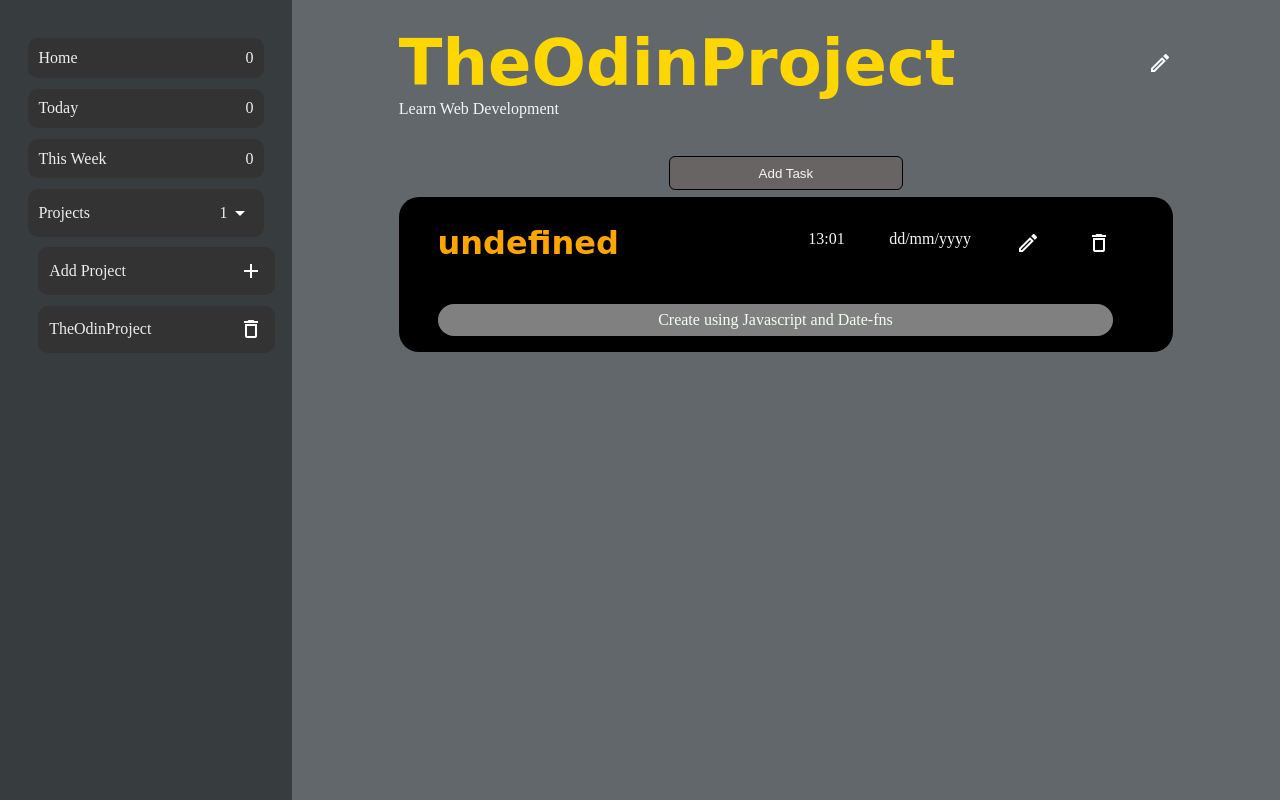
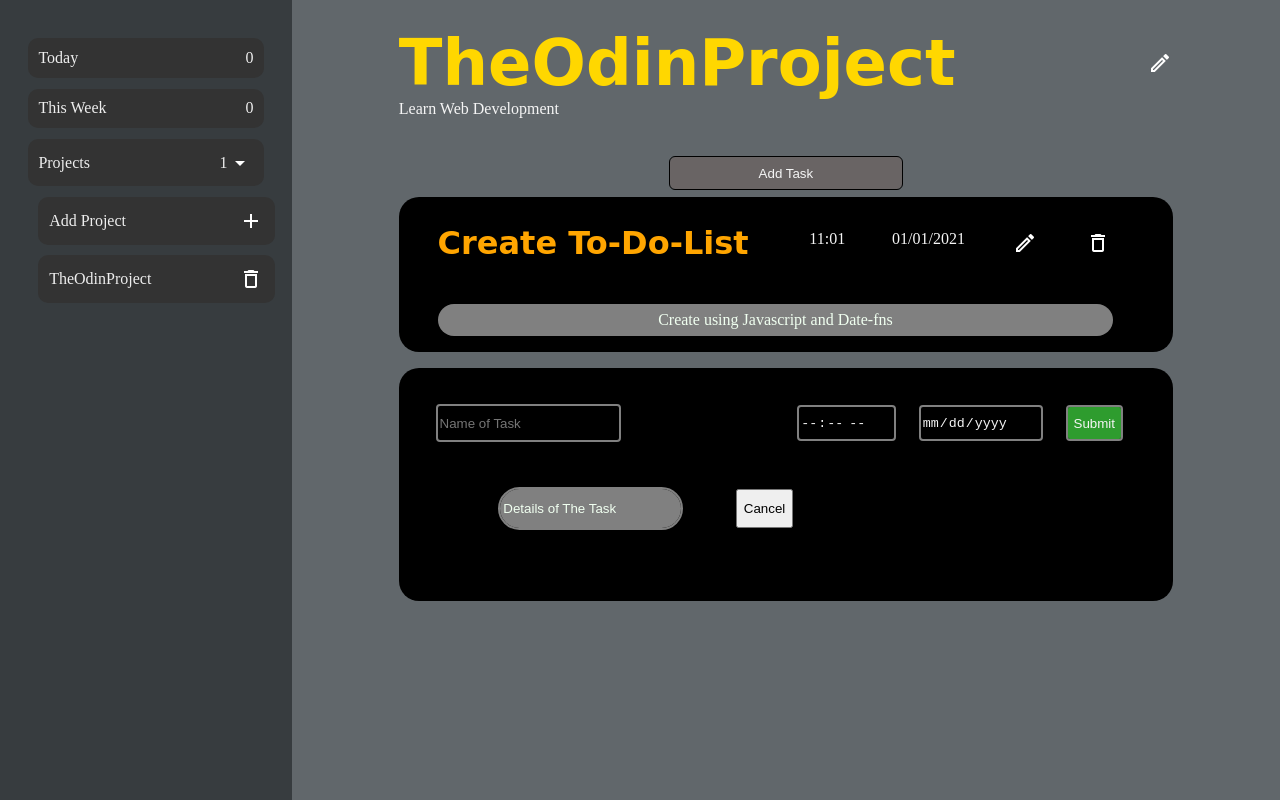
Before and after one commit to Kick933/To-Do-List, a website built with webpack: page dist/index.html in a window 1280 px wide. Both pictures are taken after a click on the button "Add Task". Built offline with nearby package versions, Linux system fonts and the light colour scheme.

Commit message:
Added task Editing and adding functionality.

```diff
--- a/src/DOMconstructor.js
+++ b/src/DOMconstructor.js
@@ -19,14 +19,21 @@
         {
             date: "dd/mm/yyyy",
             detail: "It is a Sample task",
-            time : "13:01",
+            time : "11:01",
             taskTitle: "Sample Task"
         }
     ]
 }
+function taskConstructor(taskTitle,detail,date,time){
+    this.taskTitle= taskTitle,
+    this.detail= detail,
+    this.date= date,
+    this.time= time
+}
 
 function DOMconstructor(){
     const body = document.getElementsByTagName("BODY")[0];
+    body.innerHTML="";
     // Creates Page Wrapper.
     const pageWrapper = document.createElement("div");
     pageWrapper.id = 'wrapper';
@@ -59,18 +66,6 @@
      const leftPane = document.createElement("div");
      leftPane.id = 'leftPane';
      leftPane.innerHTML = "";
-
-
-     //Creates home option.
-     const home = document.createElement('div');
-     home.classList.add("flexEnd");
-     const homeText = document.createElement('div');
-     homeText.innerText = "Home";
-     const numHomeTask = document.createElement('div');
-     numHomeTask.innerText = `${totalTask}`;
-     home.appendChild(homeText);
-     home.appendChild(numHomeTask);
-     leftPane.appendChild(home);
 
      // Creates Today option.
      const taskDueToday = document.createElement('div');
@@ -288,6 +283,7 @@
 }
 // Also used for addition of the task to project.
 function editTaskDOM(i){
+    const currentEditTask = finalArray[indexOfProjectDisplayed].tasks[i];
     const individualContainer =  document.getElementById(`task${i}`);
     individualContainer.innerHTML = "";
     individualContainer.classList.remove('individualTaskContainer');
@@ -302,16 +298,24 @@
     // The name of task and edit and delete button are available in this part.
     const taskName = document.createElement('input');
     taskName.setAttribute('type','text');
-    taskName.setAttribute('placeholder','Task Name')
+    taskName.setAttribute('value',`${currentEditTask.taskTitle}`)
     taskName.classList.add('inputText');
     taskName.required = true;
     // For edit Button.
-    const submit = document.createElement('input');
-    submit.setAttribute('type','submit');
-    submit.id = "taskSubmit";
-    submit.innerText = "Submit";
-    submit.addEventListener('click',()=>{
-
+    const submitBtn = document.createElement('input');
+    submitBtn.setAttribute('type','submit');
+    submitBtn.setAttribute('value','Submit');
+    submitBtn.id = "taskSubmit";
+    submitBtn.addEventListener('click',()=>{
+        if(taskName.value == '' || para.value == '' || timeOfTask.value == '' || dateOfTask == ''){
+        }else{
+            // For Task Name edit
+            finalArray[indexOfProjectDisplayed].tasks[i].taskTitle = taskName.value;
+            finalArray[indexOfProjectDisplayed].tasks[i].date = dateOfTask.value;
+            finalArray[indexOfProjectDisplayed].tasks[i].time = timeOfTask.value;
+            finalArray[indexOfProjectDisplayed].tasks[i].detail = para.value;
+            DOMconstructor();
+        }
     })
 
     const theFlex = document.createElement('div');
@@ -319,18 +323,20 @@
 
     const timeOfTask = document.createElement("input");
     timeOfTask.setAttribute('type','time');
+    timeOfTask.setAttribute('value',`${currentEditTask.time}`);
     timeOfTask.classList.add('time');
     timeOfTask.required = true;
 
     const dateOfTask = document.createElement("input");
     dateOfTask.setAttribute('type','date');
+    dateOfTask.setAttribute('value',`${currentEditTask.date}`);
     dateOfTask.classList.add('date');
     dateOfTask.required = true;
 
     // Appending date and time and buttons.
     theFlex.appendChild(timeOfTask);
     theFlex.appendChild(dateOfTask);
-    theFlex.appendChild(submit);
+    theFlex.appendChild(submitBtn);
 
     upperContainer.appendChild(taskName);
     upperContainer.appendChild(theFlex);
@@ -338,6 +344,7 @@
     // Append task detail.
     const para = document.createElement('input');
     para.setAttribute('type','text');
+    para.setAttribute('value',`${currentEditTask.detail}`)
     para.required = true;
     para.classList.add('taskDetail');
     container.appendChild(para);
@@ -386,21 +393,15 @@
 function deleteProject(i){
     finalArray.splice(i,1);
     if(finalArray.length == 0){
-        finalArray = [
-            {
-            title : "No Projects in task List",
-            description : "Create a Project to add tasks under it.",
-            tasks : []
-        }
-    ]
+        addNewProject();
     }else{
         projectBeingDisplayed = {
             title : "Select a project.",
             description : "Project Description will be shown here.",
             tasks : []
          }
+    DOMconstructor();
     }
-    DOMconstructor();
 }
 function addNewProject(){
     const layer = document.createElement('div');
@@ -427,8 +428,7 @@
     projDescribe.setAttribute('placeholder','Describe the project')
     const submitBtn = document.createElement('input');
     submitBtn.setAttribute('type','submit');
-    submitBtn.setAttribute('text','Add Project');
-    submitBtn.style.cssText = "background-color: gold;"
+    submitBtn.setAttribute('value','Add Project');
     submitBtn.addEventListener('click',()=>{
         event.preventDefault();
         if(projTitle.value == "" || projDescribe.value == ""){
@@ -450,7 +450,79 @@
     body.appendChild(addLayer);
 }
 function addNewTask(arg){
+    const aContainer =  document.createElement('form');
+    aContainer.id = `${arg.length}`;
+    aContainer.classList.remove('individualTaskContainer');
+    aContainer.classList.add('editTaskContainer');
+    const container = document.createElement('form');
+    container.classList.add('editTaskContainer');
 
+    // Upper container of the task.
+    const upperContainer = document.createElement('div');
+    upperContainer.classList.add('flexStretch');
+    // The name of task and edit and delete button are available in this part.
+    const taskName = document.createElement('input');
+    taskName.setAttribute('type','text');
+    taskName.setAttribute('placeholder','Name of Task')
+    taskName.classList.add('inputText');
+    taskName.required = true;
+    // For edit Button.
+    const submitBtn = document.createElement('input');
+    submitBtn.setAttribute('type','submit');
+    submitBtn.setAttribute('value','Submit');
+    submitBtn.id = "taskSubmit";
+    submitBtn.addEventListener('click',()=>{
+        if(taskName.value == '' || para.value == '' || timeOfTask.value == '' || dateOfTask.value == ''){
+        }else{
+            // For Task Name edit
+            const newTask = new taskConstructor(taskName.value,para.value,dateOfTask.value,dateOfTask.value)
+            console.log(newTask)
+            finalArray[indexOfProjectDisplayed].tasks.push(newTask);
+            DOMconstructor();
+        }
+    })
+    const cancelBtn = document.createElement('button');
+    cancelBtn.innerText = "Cancel";
+    cancelBtn.addEventListener('click',()=>{
+        aContainer.remove();
+    })
+
+    const theFlex = document.createElement('div');
+    theFlex.classList.add('flexAround');
+
+    const timeOfTask = document.createElement("input");
+    timeOfTask.setAttribute('type','time');
+    timeOfTask.setAttribute('value','hh:mm AM');
+    timeOfTask.classList.add('time');
+    timeOfTask.required = true;
+
+    const dateOfTask = document.createElement("input");
+    dateOfTask.setAttribute('type','date');
+    dateOfTask.setAttribute('value','01/01/2021');
+    dateOfTask.classList.add('date');
+    dateOfTask.required = true;
+
+    // Appending date and time and buttons.
+    theFlex.appendChild(timeOfTask);
+    theFlex.appendChild(dateOfTask);
+    theFlex.appendChild(submitBtn);
+
+    upperContainer.appendChild(taskName);
+    upperContainer.appendChild(theFlex);
+    aContainer.appendChild(upperContainer);
+    // Append task detail.
+    const para = document.createElement('input');
+    para.setAttribute('type','text');
+    para.setAttribute('value','Details of The Task');
+    para.required = true;
+    para.classList.add('taskDetail');
+    para.style.width="50%";
+    container.appendChild(para);
+    container.appendChild(cancelBtn);
+    container.classList.add('flexAround');
+    container.style.width = "90% !important";
+    aContainer.appendChild(container);
+    document.getElementById('taskContainer').appendChild(aContainer);
 }
 function editProject(i){
     const layer = document.createElement('div');
@@ -478,7 +550,6 @@
     const submitBtn = document.createElement('input');
     submitBtn.setAttribute('type','submit');
     submitBtn.setAttribute('placeholder','Edit Project');
-    submitBtn.style.cssText = "background-color: gold;"
     submitBtn.addEventListener('click',()=>{
         event.preventDefault();
         if(titleOfProject.value === '' || describe.value === ''){
--- a/src/storageHandler.js
+++ b/src/storageHandler.js
@@ -13,10 +13,10 @@
                     description: "Learn Web Development",
                     tasks: [
                         {
-                            title:"Create To-Do-List",
-                            date: "dd/mm/yyyy",
+                            taskTitle :"Create To-Do-List",
+                            date: "01/01/2021",
                             detail: "Create using Javascript and Date-fns",
-                            time: "13:01"
+                            time: "11:01"
                         }
                     ]
                 }
--- a/src/style.css
+++ b/src/style.css
@@ -1,6 +1,18 @@
 body{
     background-color: #333333;
     color: #eeeeee;
+}
+input{
+    background-color: #000000;
+    color: whitesmoke;
+    border-radius: 2px;
+    border: none;
+    outline: 2px grey solid;
+    min-height: 2rem;
+}
+input[type = 'submit']{
+    background-color: rgb(46, 156, 46) !important;
+
 }
 .enclosedIMG{
     height: 1.5rem;
@@ -165,7 +177,8 @@
     flex-direction: column;
     background: black;
     border-radius: 20px;
-    padding: 2%;
+    padding: 5%;
+    margin-top:2%;
 }
 #addTaskBtn{
     width: 30%;
```
Also changed, not shown: dist/bundle.js.
